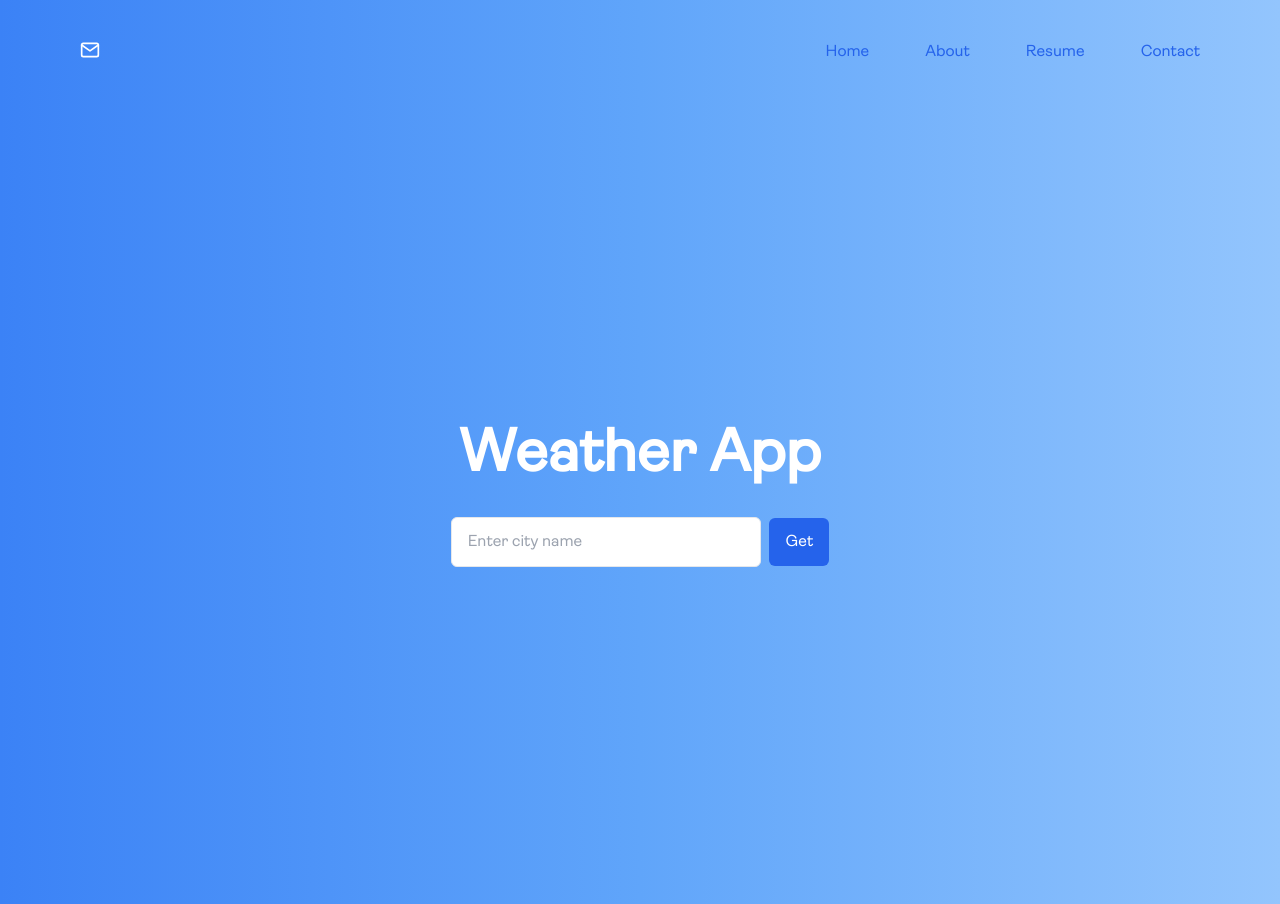
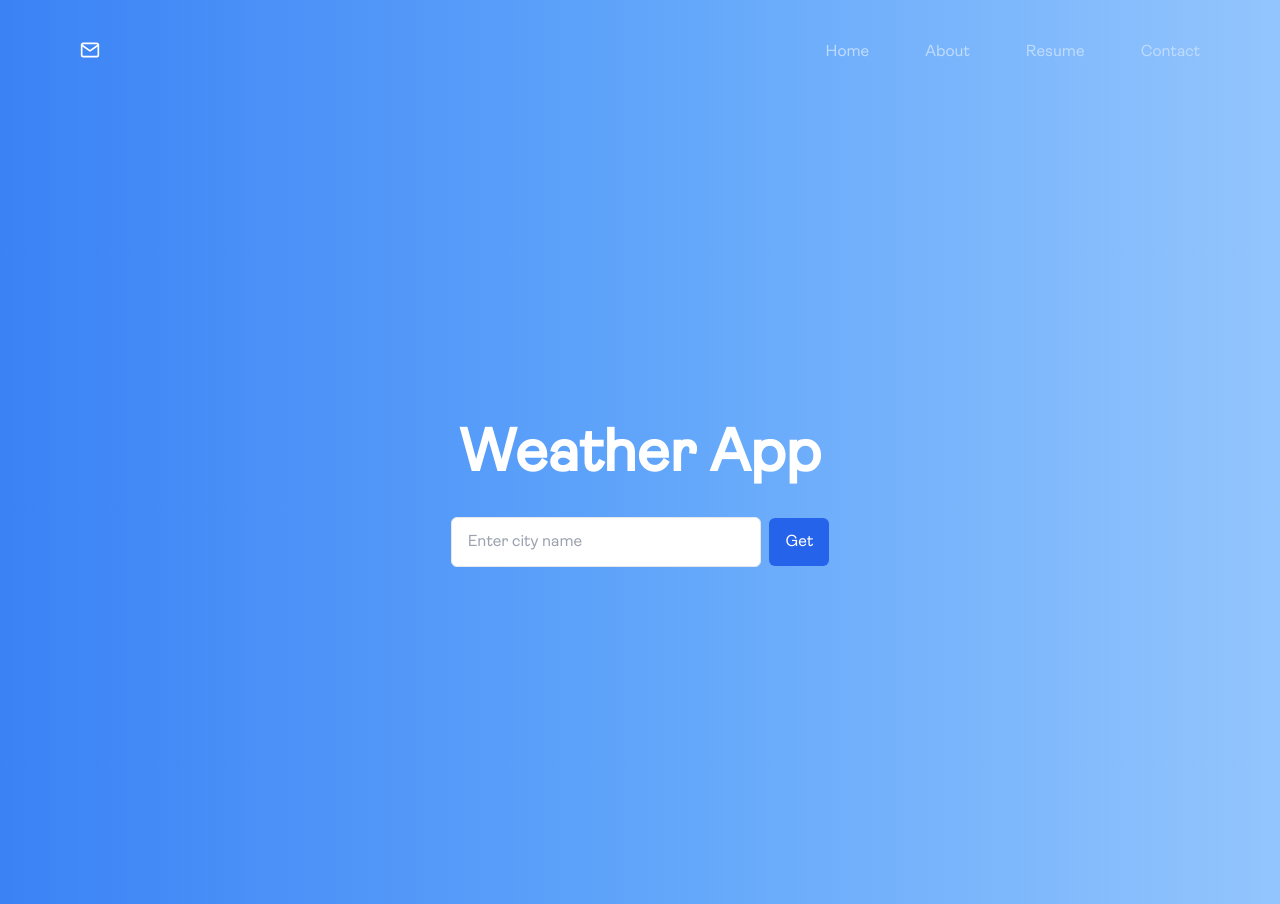
Before and after one commit to psidh/openWeatherApi, a Next.js app: page / in a window 1280 px wide. Built offline with nearby package versions, Linux system fonts and the light colour scheme.

Commit message:
navbar color change

```diff
--- a/src/app/components/navbar.tsx
+++ b/src/app/components/navbar.tsx
@@ -41,10 +41,10 @@ export default function Navbar() {
           </div>
         </a>
         <div className="gap-14 hidden lg:flex ">
-          <a className="text-blue-600" href="/">Home</a>
-          <a className="text-blue-600 hover:text-blue-700" href="/about">About </a>
-          <a className="text-blue-600 hover:text-blue-700" href="https://psidh.vercel.app" target="_blank">Resume</a>
-          <a className="text-blue-600 hover:text-blue-700" href="/#footer">Contact</a>
+          <a className="text-blue-200" href="/">Home</a>
+          <a className="text-blue-200 hover:text-blue-700" href="/about">About </a>
+          <a className="text-blue-200 hover:text-blue-700" href="https://psidh.vercel.app" target="_blank">Resume</a>
+          <a className="text-blue-200 hover:text-blue-700" href="/#footer">Contact</a>
         </div>
         <svg
         onClick={toggleNav} // Add onClick event to toggle navigation
@@ -67,10 +67,10 @@ export default function Navbar() {
 
       {isNavOpen && ( // Render the navigation links if isNavOpen is true
         <div className="flex flex-col lg:hidden ">
-          <a className="text-[#005AC1] m-6" href="/">Home</a>
-          <a className="text-blue-600 hover:text-blue-700 m-6" href="/about">About </a>
-          <a className="text-blue-600 hover:text-blue-700 m-6" href="https://psidh.vercel.app" target="_blank">Resume</a>
-          <a className="text-blue-600 hover:text-blue-700 m-6" href="/#footer">Contact</a>
+          <a className="text-[#b4d7ff] m-6" href="/">Home</a>
+          <a className="text-blue-200 hover:text-blue-700 m-6" href="/about">About </a>
+          <a className="text-blue-200 hover:text-blue-700 m-6" href="https://psidh.vercel.app" target="_blank">Resume</a>
+          <a className="text-blue-200 hover:text-blue-700 m-6" href="/#footer">Contact</a>
         </div>
       )}
       </div>
```
